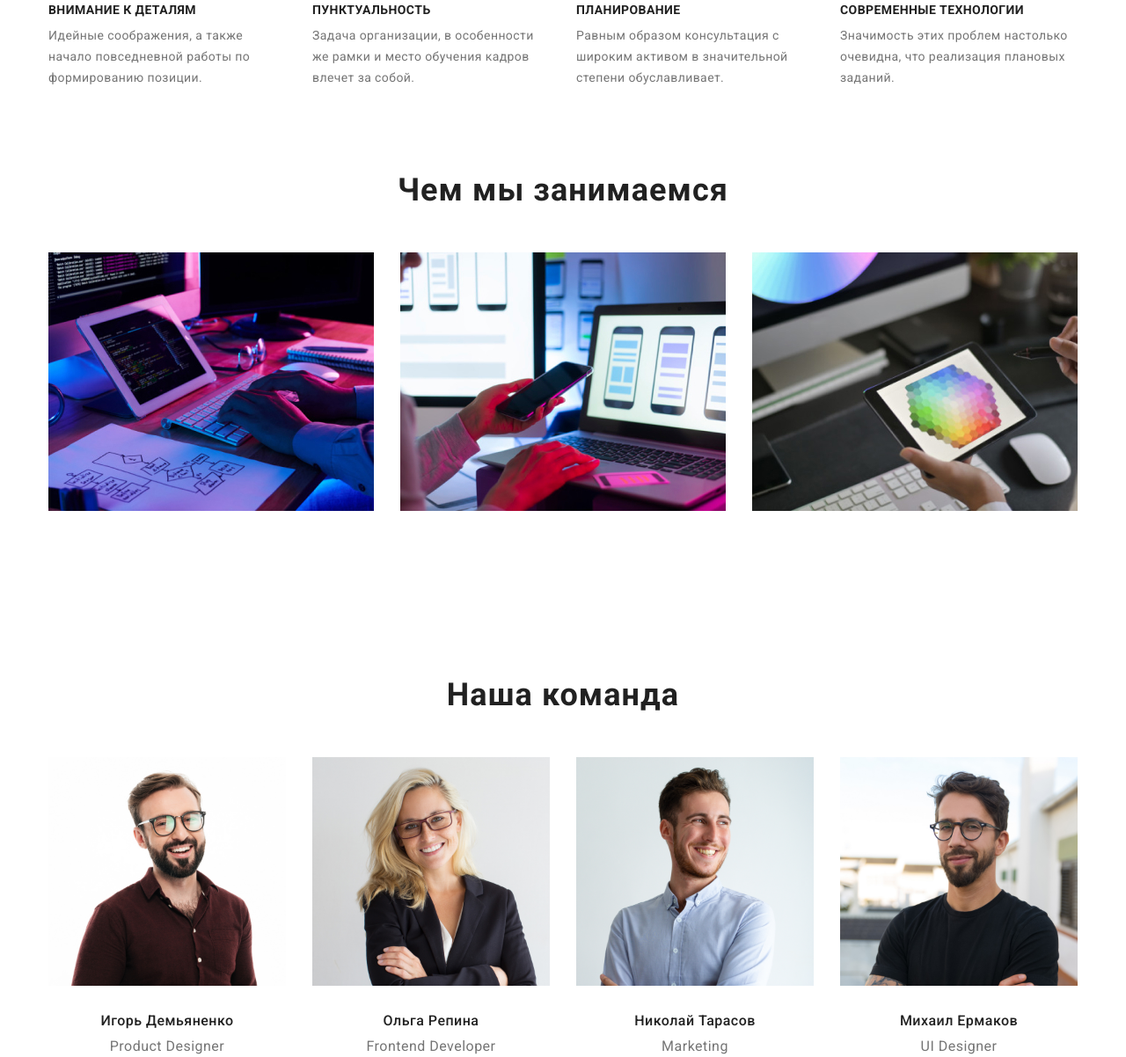
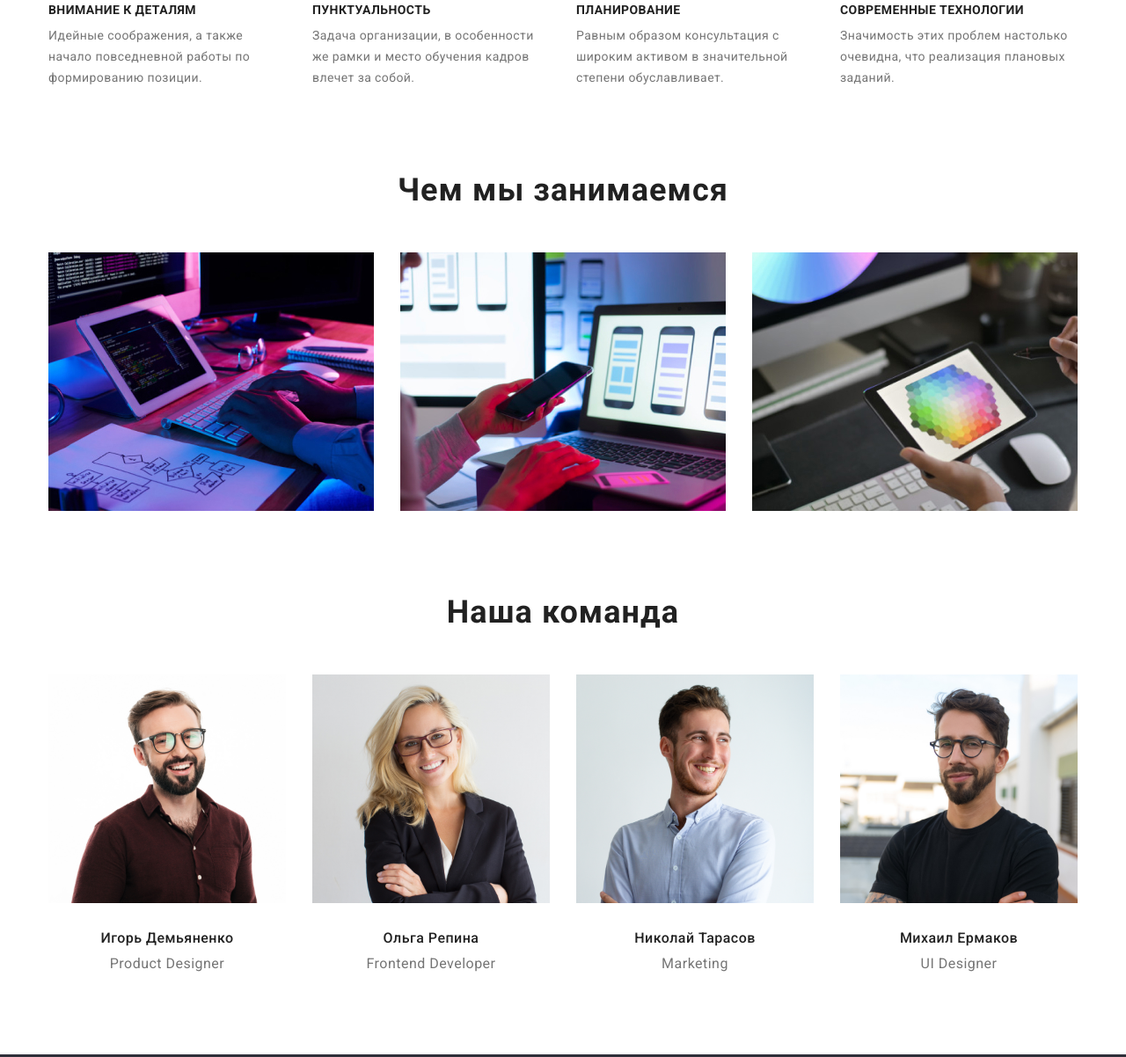
Before and after one commit to taijayson/goit-markup-hw-03, a plain HTML site: page index.html in a window 1280 px wide. Shown: the part 786-1988 px from the top of the page at 88% size. Drawn offline with nearby package versions, Linux system fonts and the light colour scheme.

Commit message:
padding fix

```diff
--- a/css/styles.css
+++ b/css/styles.css
@@ -178,7 +178,6 @@ img {
 
 .about__list {
   display: flex;
-  padding-top: 94px;
 }
 
 .about__list-header {
@@ -214,12 +213,7 @@ img {
   flex-wrap: wrap;
 }
 
-.works__list-item {
-  padding-bottom: 94px;
-}
-
 .works__header {
-  padding-top: 94px;
   margin: 0 auto;
 }
 
@@ -242,14 +236,12 @@ img {
 }
 
 .team__header {
-  padding-top: 94px;
   margin: 0 auto;
 }
 
 .team__list {
   display: flex;
   padding-top: 50px;
-  padding-bottom: 94px;
 }
 
 .team__name {
--- a/index.html
+++ b/index.html
@@ -57,7 +57,7 @@
         </div>
       </section>
       <!-- Наши качества -->
-      <section class="about">
+      <section class="about section">
         <div class="container">
           <h2 hidden class="about__header">Наши качества</h2>
           <ul class="about__list list">
@@ -128,7 +128,7 @@
         </div>
       </section>
       <!-- Наша команда -->
-      <section class="team">
+      <section class="team section">
         <div class="container">
           <h2 class="team__header">Наша команда</h2>
           <ul class="team__list list">
```
